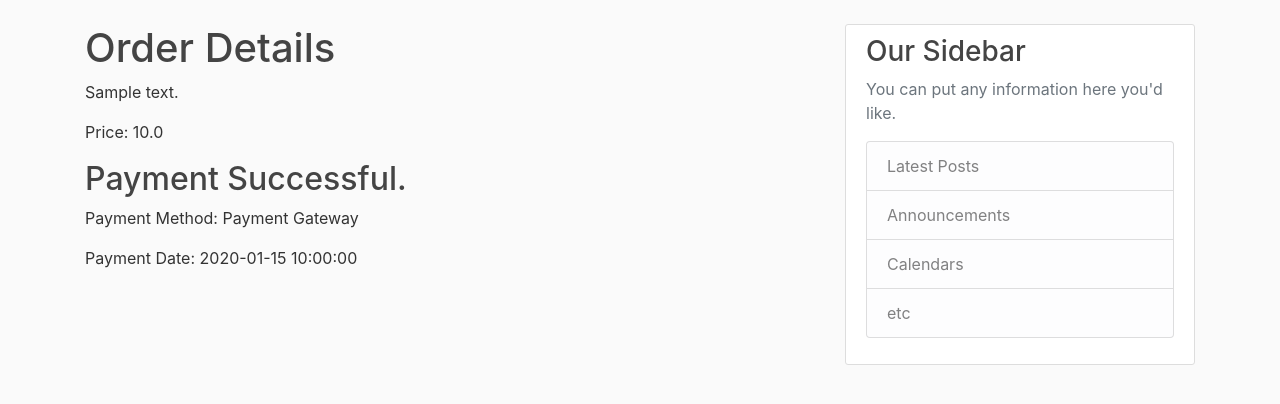
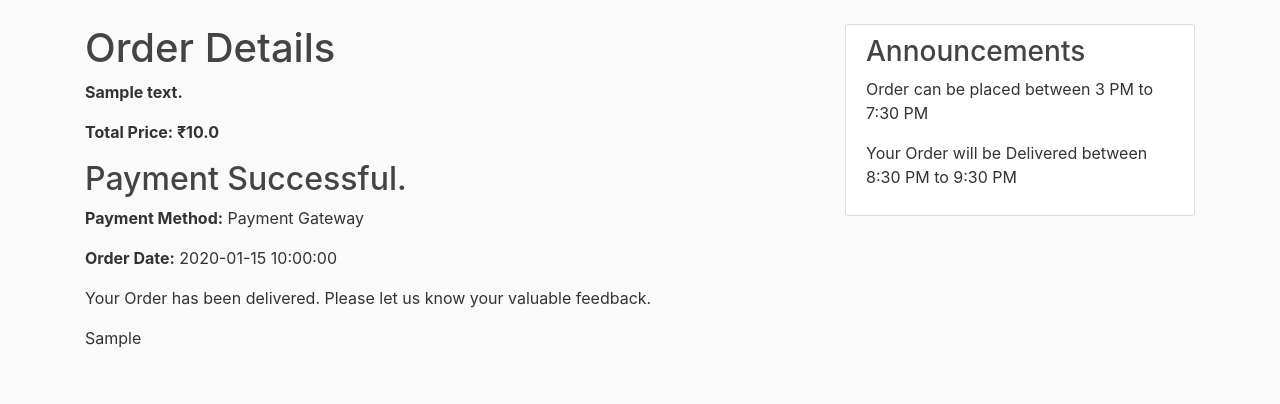
Before and after one commit to rahulmandal4551/OrderFood-website, a Flask app: page /order_details/1 in a window 1280 px wide. Shown: the part 56-460 px from the top of the page. Run offline with Flask 2, Linux system fonts and the light colour scheme; a user stored in the database is signed in; tables that the repository leaves empty hold one stand-in row (values such as "Sample post"); some libraries are stand-ins or nearby versions.

Commit message:
Changed database to MySQL and modified retrieval of Order Details

```diff
--- a/db_initialization.txt
+++ b/db_initialization.txt
@@ -9,3 +9,6 @@ from orderfood.models import User, Food_item
 
 # For deleting all tables and record from existing Database
 db.drop_all()
+
+# In MySQL, Converting CHARACTER SET of 'orders' Table to UTF-8 so that it can contain '₹' symbol
+ALTER TABLE orders CONVERT TO CHARACTER SET utf8;
--- a/orderfood/config_sample.py
+++ b/orderfood/config_sample.py
@@ -4,7 +4,11 @@ import os
 
 class Config:
     SECRET_KEY = 'secret' # Edit and Provide your own secret key
-    SQLALCHEMY_DATABASE_URI = 'sqlite:///sample.db' # Edit and Provide your own database path
+    # Edit and Provide your own database path
+    # SQLALCHEMY_DATABASE_URI = 'sqlite:///sample.db' # For SQLite Database
+    SQLALCHEMY_DATABASE_URI = 'mysql+pymysql://<USERNAME>:<PASSWORD>@localhost/<DATABASENAME>' # For MySQL database
+    # For Installation of MySQL in Ubuntu: https://www.digitalocean.com/community/tutorials/how-to-install-mysql-on-ubuntu-18-04
+    SQLALCHEMY_TRACK_MODIFICATIONS = False
 
     # Following are the values for sending emails using a Gmail account.
     # If you use other email providers, you need to change these values
--- a/orderfood/forms.py
+++ b/orderfood/forms.py
@@ -42,7 +42,7 @@ class RegistrationForm(FlaskForm):
 class LoginForm(FlaskForm):
     email = StringField('Email', validators=[DataRequired(), Email()])
     password = PasswordField('Password', validators=[DataRequired(), Length(min= 4, max= 15)])
-    remember = BooleanField('Remember Me')
+    remember = BooleanField('Remember Me', default="checked")
     submit = SubmitField('Log In')
 
 class UpdateAccountForm(FlaskForm):
--- a/orderfood/models.py
+++ b/orderfood/models.py
@@ -151,7 +151,7 @@ class NotificationsView(BaseView):
 
     @expose('/')
     def index(self):
-        return self.render('admin/notifs.html')
+        return self.render('admin/notifs.html', orderss= Orders.query.all())
 
 admin.add_view(UserModelView(User, db.session))
 admin.add_view(Food_itemModelView(Food_item, db.session))
--- a/orderfood/routes.py
+++ b/orderfood/routes.py
@@ -2,7 +2,8 @@ import secrets
 import os
 import json
 import requests
-from datetime import datetime
+from datetime import datetime, time
+from pytz import timezone
 from PIL import Image
 from flask import render_template, jsonify, url_for, flash, redirect, request, abort
 from orderfood import app, db, bcrypt, mail
@@ -12,6 +13,8 @@ from flask_login import login_user, current_user, logout_user, login_required
 from orderfood.config import Config
 from flask_mail import Message
 from orderfood import CheckSum
+
+India_TimeZone = timezone('Asia/Kolkata')
 
 @app.route('/', methods=['GET', 'POST'])
 @app.route('/home', methods=['GET', 'POST'])
@@ -24,36 +27,62 @@ def home():
         return render_template('home.html', food_items=Food_item.query.all(), ordered_item_dict = ordered_item_dict )
 
     elif request.method == 'POST':
-        orderDict = request.form.to_dict()
-        if not current_user.is_authenticated:
-            flash("Please log in to submit your Order", 'info')
-            return redirect(url_for('login'))
-        # print(f"Incoming JSON data converted to Dict {orderDict}")
-        finalDict = {}
-        for i in orderDict.keys():
-            quantity = 0
-            try:
-                quantity = int(orderDict[i])
-            except:
-                quantity = int(float(orderDict[i]))
-            if quantity > 0:
-                finalDict[i.strip('qntid')] = quantity
-        # print(finalDict)
-        finalOrderJSON = json.dumps(finalDict)
-        # print(finalOrderJSON, type(finalOrderJSON))
-        current_user.order_json = finalOrderJSON if bool(finalDict) else None
-        db.session.commit()
-        flash("Your order has been updated!", 'success')
-        return redirect(url_for('account'))
+        if datetime.now(India_TimeZone).time() < time(19,30,0) and datetime.now(India_TimeZone).time() > time(15,0,0):
+            orderDict = request.form.to_dict()
+            if not current_user.is_authenticated:
+                flash("Please log in to submit your Order", 'info')
+                return redirect(url_for('login'))
+            # print(f"Incoming JSON data converted to Dict {orderDict}")
+            finalDict = {}
+            for i in orderDict.keys():
+                quantity = 0
+                try:
+                    quantity = int(orderDict[i])
+                except:
+                    quantity = int(float(orderDict[i]))
+                if quantity > 0:
+                    finalDict[i.strip('qntid')] = quantity
+            # print(finalDict)
+            finalOrderJSON = json.dumps(finalDict)
+            # print(finalOrderJSON, type(finalOrderJSON))
+            current_user.order_json = finalOrderJSON if bool(finalDict) else None
+            db.session.commit()
+            flash("Your order has been updated!", 'success')
+            return redirect(url_for('account'))
+        else:
+            flash("Order can only placed between 3 PM to 7:30 PM", 'info')
+            return redirect(url_for('home'))
 
 @app.route('/about')
 def about():
     return render_template('about.html', title= 'About')
 
+delivery_charges = 10.0
+
+def calcPriceJSON(ordered_item_dict):
+    price = None
+    if ordered_item_dict:
+        price = 0.0
+        for key, val in ordered_item_dict.items():
+            price += Food_item.query.get(int(key)).price * val
+        price += delivery_charges
+    return price
+
+def calcPriceDetailsJSON(ordered_item_dict):
+    total_price = 0.0
+    order_details = ""
+    for key, val in ordered_item_dict.items():
+        total_price += Food_item.query.get(int(key)).price * val
+        order_details += f'{Food_item.query.get(int(key)).title} : {val} ; '
+
+    total_price += delivery_charges
+    order_details += f'Delivery Charges : ₹{delivery_charges} \n'
+    return total_price, order_details
+
 def send_verification_email(user):
     token = user.get_email_verify_token()
     msg = Message('OrderFood Account Email Verification',
-                    sender='noreply@demo.com',
+                    sender=('OrderFood', Config.MAIL_USERNAME),
                     recipients=[user.email])
 
     msg.body = f'''To activate your OrderFood account, please visit the following Link:
@@ -170,24 +199,22 @@ def account():
         form.address.data = current_user.address
 
         ordered_item_dict = None
+        price = None
+        order_details = None
         try:
             ordered_item_dict = json.loads(current_user.order_json)
+            price, order_details = calcPriceDetailsJSON(ordered_item_dict)
+            order_details = order_details.split(';')
         except:
             pass
 
-        price = None
-        if ordered_item_dict:
-            price = 0.0
-            for key, val in ordered_item_dict.items():
-                price += Food_item.query.get(int(key)).price * val
-
     image_file = url_for('static', filename= f"profile_pics/{current_user.image_file}")
-    return render_template('account.html', title='Account', image_file=image_file, form=form, ordered_item_dict=ordered_item_dict, price=price, food_items=Food_item.query.all(), all_orders=current_user.all_orders)
+    return render_template('account.html', title='Account', image_file=image_file, form=form, price=price, order_details=order_details , all_orders=current_user.all_orders)
 
 def send_reset_password_email(user):
     token = user.get_reset_token()
     msg = Message('OrderFood Password Reset Request',
-                    sender='noreply@demo.com',
+                    sender=('OrderFood',Config.MAIL_USERNAME),
                     recipients=[user.email])
 
     msg.body = f'''To Reset your password of your OrderFood account, please visit the following Link:
@@ -231,19 +258,24 @@ def reset_password(token):
 @app.route('/payment_options')
 @login_required
 def payment_options():
-    ordered_item_dict = None
-    try:
-        ordered_item_dict = json.loads(current_user.order_json)
-    except:
-        pass
-    total_price = None
-    if ordered_item_dict:
-        total_price = 0.0
-        for key, val in ordered_item_dict.items():
-            total_price += Food_item.query.get(int(key)).price * val
-        return render_template('payment_options.html', title='Payment',food_items=Food_item.query.all(), ordered_item_dict=ordered_item_dict, price=total_price)
+    if datetime.now(India_TimeZone).time() < time(19,30,0) and datetime.now(India_TimeZone).time() > time(15,0,0):
+        ordered_item_dict = None
+        price = None
+        order_details = None
+        try:
+            ordered_item_dict = json.loads(current_user.order_json)
+            price, order_details = calcPriceDetailsJSON(ordered_item_dict)
+            order_details = order_details.split(';')
+        except:
+            pass
+
+        if ordered_item_dict:
+            return render_template('payment_options.html', title='Payment Options', order_details=order_details, price= price)
+        else:
+            return redirect(url_for('home'))
     else:
-        return redirect(url_for('home'))
+            flash("Order can only placed between 3 PM to 7:30 PM", 'info')
+            return redirect(url_for('home'))
 
 @app.route('/paytm_payment_gateway')
 @login_required
@@ -256,14 +288,9 @@ def payment_ptm():
 
     total_price = None
     if ordered_item_dict:
-        total_price = 0.0
-        order_details = ""
-        for key, val in ordered_item_dict.items():
-            total_price += Food_item.query.get(int(key)).price * val
-            order_details += f'{Food_item.query.get(int(key)).title} : {val} \n'
-        order_details += f'Total Price: ₹ {total_price} \n'
+        total_price, order_details = calcPriceDetailsJSON(ordered_item_dict)
 
-        new_order = Orders(user_id=current_user.id, order_json= current_user.order_json, order_details=order_details, price=total_price, payment_method=1, payment_status=0)
+        new_order = Orders(user_id=current_user.id, order_json= current_user.order_json, order_details=order_details, price=total_price, payment_method=1, payment_status=0, date_ordered= datetime.now(India_TimeZone))
         db.session.add(new_order)
         current_user.order_json = None
         db.session.commit()
@@ -374,29 +401,24 @@ def ptmcallback():
     elif request.method == 'GET':
         return redirect(url_for('home'))
 
-@app.route('/payment_direct')
-@login_required
-def payment_direct():
-    ordered_item_dict = None
-    try:
-        ordered_item_dict = json.loads(current_user.order_json)
-    except:
-        return redirect(url_for('home'))
+# @app.route('/payment_direct')
+# @login_required
+# def payment_direct():
+#     ordered_item_dict = None
+#     try:
+#         ordered_item_dict = json.loads(current_user.order_json)
+#     except:
+#         return redirect(url_for('home'))
 
-    total_price = None
-    if ordered_item_dict:
-        total_price = 0.0
-        order_details = ""
-        for key, val in ordered_item_dict.items():
-            total_price += Food_item.query.get(int(key)).price * val
-            order_details += f'{Food_item.query.get(int(key)).title} : {val} \n'
-        order_details += f'Total Price: ₹ {total_price} \n'
-
-        new_order = Orders(user_id=current_user.id, order_json= current_user.order_json, order_details=order_details, price=total_price, payment_method=2, payment_status=0)
-        db.session.add(new_order)
-        current_user.order_json = None
-        db.session.commit()
-    return render_template('payment_direct.html', title='Payment Direct', order_id = new_order.id)
+#     total_price = None
+#     if ordered_item_dict:
+#         total_price, order_details = calcPriceDetailsJSON(ordered_item_dict)
+#         # print(order_details)
+#         new_order = Orders(user_id=current_user.id, order_json= current_user.order_json, order_details=order_details, price=total_price, payment_method=2, payment_status=0, date_ordered= datetime.now(India_TimeZone))
+#         db.session.add(new_order)
+#         current_user.order_json = None
+#         db.session.commit()
+#     return render_template('payment_direct.html', title='Payment Direct', order_id = new_order.id)
 
 @app.route("/order_details/<order_id>" , methods=['GET', 'POST'])
 @login_required
@@ -450,14 +472,9 @@ def payment_cod():
         pass
     total_price = None
     if ordered_item_dict:
-        total_price = 0.0
-        order_details = ""
-        for key, val in ordered_item_dict.items():
-            total_price += Food_item.query.get(int(key)).price * val
-            order_details += f'{Food_item.query.get(int(key)).title} : {val} \n'
-        order_details += f'Total Price: ₹ {total_price} \n'
+        total_price, order_details = calcPriceDetailsJSON(ordered_item_dict)
 
-        new_order = Orders(user_id=current_user.id, order_json= current_user.order_json, order_details=order_details, price=total_price, payment_method=3, payment_status=0)
+        new_order = Orders(user_id=current_user.id, order_json= current_user.order_json, order_details=order_details, price=total_price, payment_method=3, payment_status=0, date_ordered= datetime.now(India_TimeZone))
         db.session.add(new_order)
         current_user.order_json = None
         db.session.commit()
--- a/orderfood/templates/layout.html
+++ b/orderfood/templates/layout.html
@@ -62,14 +62,16 @@
         </div>
         <div class="col-md-4">
           <div class="content-section">
-            <h3>Our Sidebar</h3>
-            <p class='text-muted'>You can put any information here you'd like.
+            <h3>Announcements</h3>
+            <p>Order can be placed between 3 PM to 7:30 PM</p>
+            <p>Your Order will be Delivered between 8:30 PM to 9:30 PM</p>
+            <!-- <p class='text-muted'>You can put any information here you'd like.
               <ul class="list-group">
                 <li class="list-group-item list-group-item-light">Latest Posts</li>
                 <li class="list-group-item list-group-item-light">Announcements</li>
                 <li class="list-group-item list-group-item-light">Calendars</li>
                 <li class="list-group-item list-group-item-light">etc</li>
-              </ul>
+              </ul> -->
             </p>
           </div>
         </div>
--- a/orderfood/templates/order_details.html
+++ b/orderfood/templates/order_details.html
@@ -2,8 +2,13 @@
 {% block content %}
     <h1>Order Details</h1>
     {% if order %}
-        <p>{{ order.order_details }}</p>
-        <p>Price: {{ order.price }}</p>
+        {% set detail = order.order_details.split(';') %}
+        <p>
+        {% for i in detail %}
+            <b>{{ i }}</b><br>
+        {% endfor %}
+        </p>
+        <p><b>Total Price: ₹{{ order.price }}</b></p>
     {% endif %}
     {% if order.payment_status == 0 %}
         {% if order.payment_method == 0 %}
@@ -22,7 +27,8 @@
             <p>Please wait while your Food is being prepared and delivered.</p>
         {% endif %}
         </p>
-        <h1>Other Payment Options</h1>
+        {#
+        <!-- <h1>Other Payment Options</h1>
         {% if order.payment_method != 1 %}
             <p>Payment Gateway <a href="{{ url_for('payment_ptm') }}" class="btn btn-outline-info"> Click Here</a></p>
         {% elif order.payment_method != 2 %}
@@ -30,10 +36,11 @@
         {% endif %}
         {% if order.payment_method == 0 %}
         <p>Cash On Delivery <a href="{{ url_for('payment_cod') }}" class="btn btn-outline-info"> Click Here</a> </p>
-        {% endif %}
+        {% endif %}  -->
+        #}
     {% elif order.payment_status == 1 %}
         <h2 class="success"> Payment Successful.</h2>
-        <p> Payment Method:
+        <p> <b>Payment Method:</b>
             {% if order.payment_method == 1 %}
                 Payment Gateway
             {% elif order.payment_method == 2 %}
@@ -42,10 +49,15 @@
                 Cash On Delivery
             {% endif %}
         </p>
-        <p>Payment Date: {{ order.date_ordered }} </p>
+        <p><b>Order Date:</b> {{ order.date_ordered }} </p>
+        {% if order.is_completed %}
+            <p>Your Order has been delivered. Please let us know your valuable feedback.</p>
+        {% else %}
+            <p>Please wait while your Food is being prepared and delivered.</p>
+        {% endif %}
     {% elif order.payment_status == 2 %}
         <h2 class="danger"> Payment Failed. Please Try Again.</h2>
-        <p> Payment Method:
+        <p><b> Payment Method:</b>
             {% if order.payment_method == 1 %}
                 Payment Gateway
             {% elif order.payment_method == 2 %}
@@ -54,6 +66,9 @@
                 Cash On Delivery
             {% endif %}
         </p>
-        <p>Payment Date: {{ order.date_ordered }} </p>
+        <p><b>Order Date:</b> {{ order.date_ordered }} </p>
+    {% endif %}
+    {% if order.remarks %}
+    <p>{{ order.remarks }}</p>
     {% endif %}
 {% endblock content %}
--- a/requirements.txt
+++ b/requirements.txt
@@ -19,6 +19,8 @@ MarkupSafe==1.1.1
 Pillow==6.2.1
 pycparser==2.19
 pycryptodome==3.9.4
+PyMySQL==0.9.3
+pytz==2019.3
 requests==2.22.0
 six==1.13.0
 SQLAlchemy==1.3.12
```
Also changed, not shown: orderfood/templates/account.html (+6 -4 lines), orderfood/templates/admin/notifs.html (+20 -0 lines), orderfood/templates/payment_options.html (+7 -5 lines).
